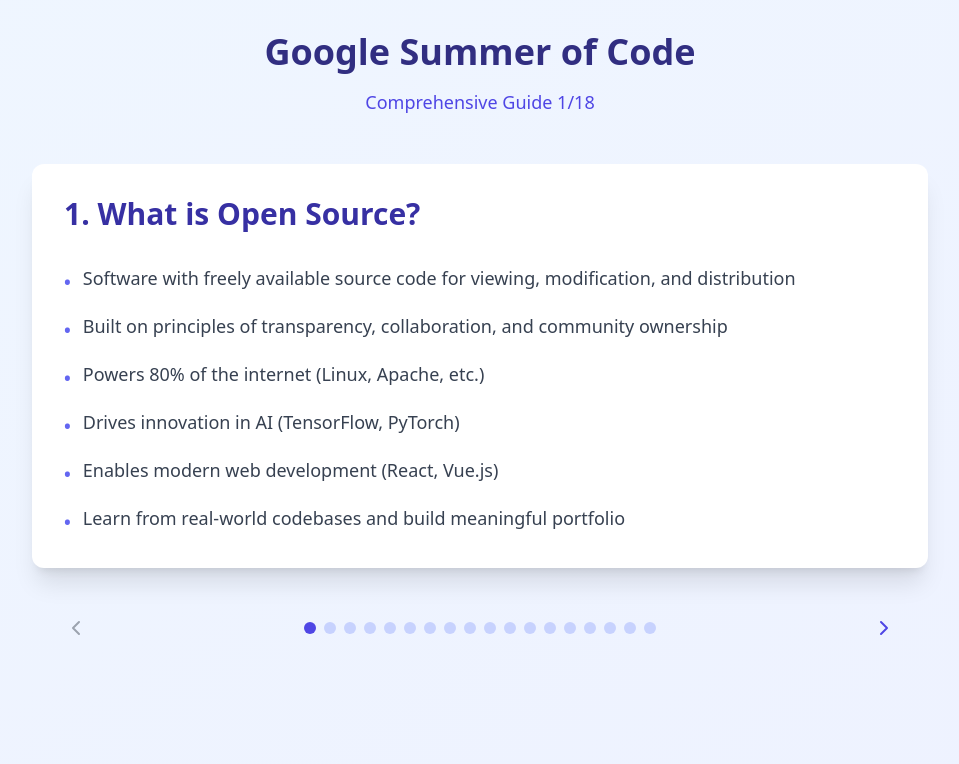
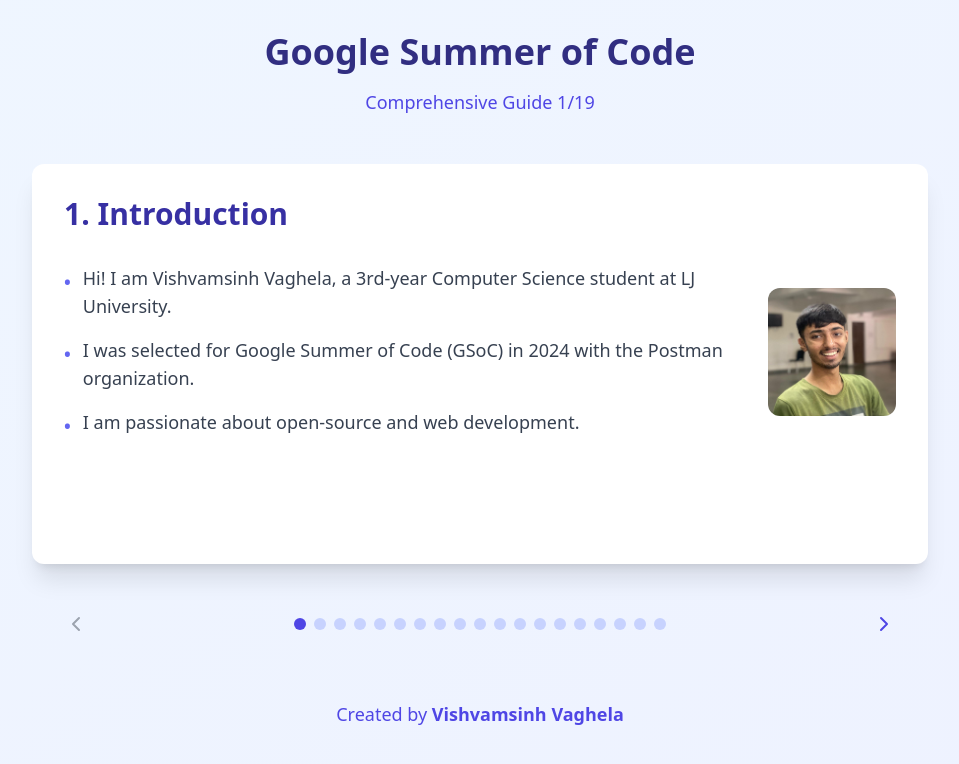
Before and after one commit to vishvamsinh28/gsoc-slides, a React (Vite) app: page / in a window 1280 px wide. Shown: the top 764 px of the page, without its empty margins (160-1119 px from the left). Built offline with nearby package versions, Linux system fonts and the light colour scheme.

Commit message:
slides update

```diff
--- a/index.html
+++ b/index.html
@@ -3,7 +3,7 @@
   <head>
     <meta charset="UTF-8" />
     <meta name="viewport" content="width=device-width, initial-scale=1.0" />
-    <title>GSoC Slide by vishvam</title>
+    <title>GSoC Session by Vishvamsinh Vaghela</title>
     <script src="https://cdn.tailwindcss.com"></script>
   </head>
   <body>
--- a/src/GSOCPresentation.tsx
+++ b/src/GSOCPresentation.tsx
@@ -5,6 +5,15 @@
   const [currentSlide, setCurrentSlide] = useState(0);
 
   const slides = [
+    {
+      title: "1. Introduction",
+      content: [
+        "Hi! I am Vishvamsinh Vaghela, a 3rd-year Computer Science student at LJ University.",
+        "I was selected for Google Summer of Code (GSoC) in 2024 with the Postman organization.",
+        "I am passionate about open-source and web development."
+      ],
+      image: "/profile.jpeg",
+    },
     {
       title: "1. What is Open Source?",
       content: [
@@ -231,6 +240,8 @@
           <h2 className="text-3xl font-bold mb-8 text-indigo-800">
             {slides[currentSlide].title}
           </h2>
+          <div className="flex justify-between items-center mb-8">
+            <div className="flex-1">
               <ul className="space-y-4">
                 {slides[currentSlide].content.map((item, index) => (
                   <li
@@ -243,14 +254,24 @@
                 ))}
               </ul>
             </div>
+            {currentSlide === 0 && (
+              <div className="ml-8">
+                <img
+                  src={slides[currentSlide].image}
+                  alt="Vishvamsinh Vaghela"
+                  className="w-32 h-32 rounded-xl" // Square image with rounded borders
+                />
+              </div>
+            )}
+          </div>
+        </div>
 
         {/* Navigation */}
         <div className="flex justify-between items-center px-4">
           <button
             onClick={prevSlide}
             disabled={currentSlide === 0}
-            className={`p-4 rounded-full transition-colors ${
-              currentSlide === 0
+            className={`p-4 rounded-full transition-colors ${currentSlide === 0
               ? 'text-gray-400 cursor-not-allowed'
               : 'text-indigo-600 hover:bg-indigo-100'
               }`}
@@ -264,8 +285,7 @@
               <button
                 key={index}
                 onClick={() => setCurrentSlide(index)}
-                className={`w-3 h-3 rounded-full transition-colors ${
-                  currentSlide === index
+                className={`w-3 h-3 rounded-full transition-colors ${currentSlide === index
                   ? 'bg-indigo-600'
                   : 'bg-indigo-200 hover:bg-indigo-300'
                   }`}
@@ -276,8 +296,7 @@
           <button
             onClick={nextSlide}
             disabled={currentSlide === slides.length - 1}
-            className={`p-4 rounded-full transition-colors ${
-              currentSlide === slides.length - 1
+            className={`p-4 rounded-full transition-colors ${currentSlide === slides.length - 1
               ? 'text-gray-400 cursor-not-allowed'
               : 'text-indigo-600 hover:bg-indigo-100'
               }`}
@@ -285,6 +304,13 @@
             <ChevronRight size={24} />
           </button>
         </div>
+
+        {/* Footer */}
+        <div className="text-center mt-12">
+          <p className="text-lg text-indigo-600">
+            Created by <strong>Vishvamsinh Vaghela</strong>
+          </p>
+        </div>
       </div>
     </div>
   );
```
Also changed, not shown: public/profile.jpeg (added). Lines whose indentation alone changed are shown as unchanged.
